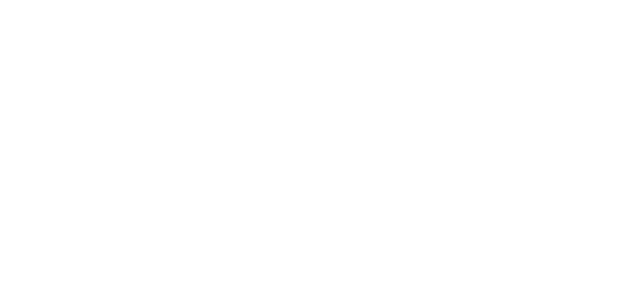
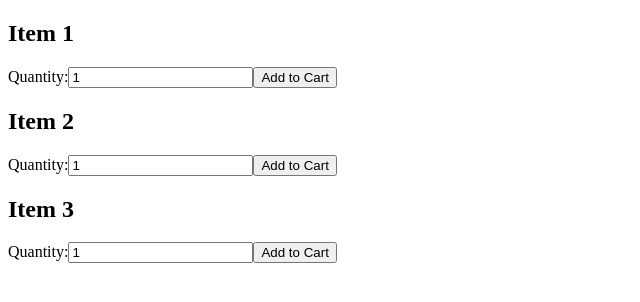
Before and after one commit to katelyngrimoldby/shopping-cart, a React (Create React App) app: page / in a window 1280 px wide. Shown: the top 302 px of the page, without its empty margins (0-640 px from the left). Built offline with nearby package versions, Linux system fonts and the light colour scheme.

Commit message:
Add basic setup and state logic

```diff
--- a/src/App.js
+++ b/src/App.js
@@ -1,5 +1,20 @@
+import { useState } from 'react';
+import Card from './components/Card';
+
 function App() {
-  return <></>;
+  const [cart, setCart] = useState([]);
+  const products = ['Item 1', 'Item 2', 'Item 3'];
+
+  const onSubmit = (data) => {
+    setCart([...cart, data]);
+  };
+
+  return (
+    <>
+      {products.map((e, i) => {
+        return <Card key={i} product={e} submit={onSubmit} />;
+      })}
+    </>
+  );
 }
-
 export default App;
```
